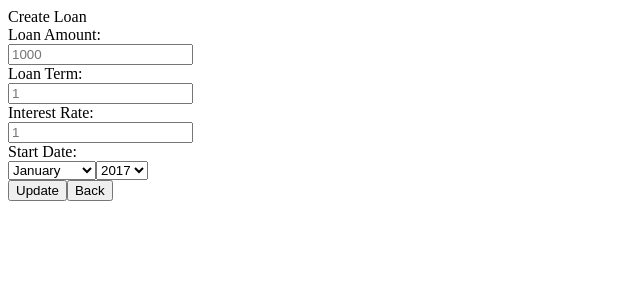
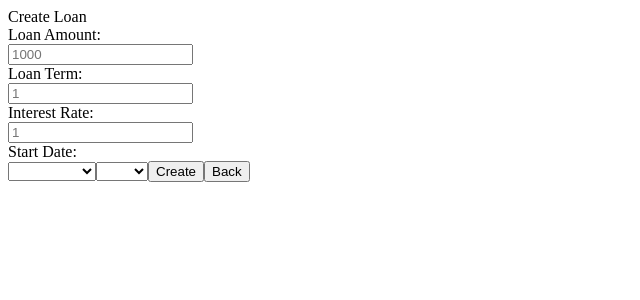
Before and after one commit to shannonssd/loan-app-frontend, a Vue app: page /new-loan in a window 1280 px wide. Shown: the top 300 px of the page, without its empty margins (0-640 px from the left). Built offline with nearby package versions, Linux system fonts and the light colour scheme.

Commit message:
Completed logic for adding, editting and deleting loans

```diff
--- a/src/components/AdvancedSearchView.vue
+++ b/src/components/AdvancedSearchView.vue
@@ -1,4 +1,5 @@
 <template>
+  <div id="advanced-search">
     <div>Advanced Search</div>
     <form>
       Loan Amount(THB)<br />
@@ -21,7 +22,7 @@
     </form>
     <button>Search</button>
     <button>Reset</button>
-  <button>Close</button>
+  </div>
 </template>
 
 <script>
--- a/src/components/EditLoanView.vue
+++ b/src/components/EditLoanView.vue
@@ -1,67 +1,110 @@
 <template>
   <div>Edit Loan</div>
   <form>
-    <label for="loan_amount">Loan Amount:</label><br />
-    <input v-model="loan_amount" placeholder="1000" /><br />
-    <label for="loan_term">Loan Term:</label><br />
-    <input v-model="loan_term" placeholder="1" /><br />
+    <label for="loan-amount">Loan Amount:</label><br />
+    <input v-model="loanAmount" placeholder="1000" required /><br />
+    <label for="loan-term">Loan Term:</label><br />
+    <input v-model="loanTerm" placeholder="1" required /><br />
     <label for="interest_rate">Interest Rate:</label><br />
-    <input v-model="interest_rate" placeholder="1" /><br />
+    <input v-model="interestRate" placeholder="1" required /><br />
     <label for="loan_date">Start Date:</label><br />
-    <select name="month" id="month">
-      <option value="January">January</option>
-      <option value="February">February</option>
-      <option value="March">March</option>
-      <option value="April">April</option>
-      <option value="May">May</option>
-      <option value="June">June</option>
-      <option value="July">July</option>
-      <option value="August">August</option>
-      <option value="September">September</option>
-      <option value="October">October</option>
-      <option value="November">November</option>
-      <option value="December">December</option>
+    <select name="month" id="month" v-model="month">
+      <option value="01">January</option>
+      <option value="02">February</option>
+      <option value="03">March</option>
+      <option value="04">April</option>
+      <option value="05">May</option>
+      <option value="06">June</option>
+      <option value="07">July</option>
+      <option value="08">August</option>
+      <option value="09">September</option>
+      <option value="10">October</option>
+      <option value="11">November</option>
+      <option value="12">December</option>
     </select>
-    <select name="year" id="year">
+    <select name="year" id="year" v-model="year">
       <option v-for="year in yearsArr" :value="year">{{ year }}</option>
     </select>
+    <button type="submit" @click="submitForm">Update</button>
   </form>
-  <button>Update</button>
   <button @click="goToHomePage">Back</button>
 </template>
 
 <script>
-// import axios from "axios";
-import { ref } from "vue";
+import axios from "axios";
+import { onMounted, ref } from "vue";
 
 export default {
-  name: "NewLoanView",
+  name: "EditLoanView",
   setup() {
-    // const loanList = ref([]);
-    // const getLoanDetails = async () => {
-    //   try {
-    //     const loanDetailsObj = await axios.get(
-    //       `${process.env.VUE_APP_BACKEND_URL}/loans/`
-    //     );
-    //     loanList.value = loanListObj.data;
-    //   } catch (err) {
-    //     console.log(err);
-    //   }
-    // };
-    // const goToForm = () => {};
+    const loanAmount = ref("");
+    const loanTerm = ref("");
+    const interestRate = ref("");
+    const month = ref("");
+    const year = ref("");
     const yearsArr = [];
-    const populateYears = () => {
+    let id = "";
+    onMounted(async () => {
       for (let i = 2017; i <= 2050; i += 1) {
         yearsArr.push(i);
       }
-    };
+
+      try {
+        let urlParams = window.location;
+        id = urlParams.pathname.split("/").slice(-1)[0];
+        console.log(id);
+        const response = await axios.get(
+          `${process.env.VUE_APP_BACKEND_URL}/loans/get-loan-data/${id}/`
+        );
+        const { loanObject } = response.data;
+        loanAmount.value = Math.trunc(loanObject.loan_amount);
+        loanTerm.value = loanObject.loan_term;
+        interestRate.value = Math.trunc(loanObject.interest_rate);
+        // console.log(DateTime.fromISO(loanObject.).toFormat("MMM yyyy"));
+        // year.value = ;
+        // month.value = ;
+      } catch (err) {
+        console.log(err);
+      }
+    });
+    console.log(id);
 
     const goToHomePage = () => {
       window.location = "/";
     };
 
-    populateYears();
-    return { yearsArr, goToHomePage };
+    const submitForm = async (e) => {
+      e.preventDefault();
+      const data = {
+        loan_amount: loanAmount.value,
+        loan_term: loanTerm.value,
+        interest_rate: interestRate.value,
+        loan_month: month.value,
+        loan_year: year.value,
+      };
+      try {
+        const response = await axios.put(
+          `${process.env.VUE_APP_BACKEND_URL}/loans/${id}/`,
+          data
+        );
+        console.log(response.data);
+        // const id = response.data;
+        window.location = `/loan-details/${id}`;
+      } catch (err) {
+        console.log(err);
+      }
+    };
+
+    return {
+      yearsArr,
+      goToHomePage,
+      submitForm,
+      loanAmount,
+      loanTerm,
+      interestRate,
+      month,
+      year,
+    };
   },
 };
 </script>
--- a/src/components/LoanDetailsView.vue
+++ b/src/components/LoanDetailsView.vue
@@ -29,7 +29,7 @@
   </div>
   <div v-for="repayment in repaymentList">
     <span>{{ repayment.payment_no }}</span> {{ " " }}
-    <span>{{ DateTime.fromISO(repayment.date).toISODate() }}</span
+    <span>{{ DateTime.fromISO(repayment.date).toFormat("MMM yyyy") }}</span
     >{{ " " }} <span>{{ Number(repayment.payment_amount).toFixed(2) }}</span>
     <span>{{ Number(repayment.prinicipal).toFixed(2) }}</span>
     {{ " " }} <span>{{ Number(repayment.interest).toFixed(2) }}</span>
--- a/src/components/NewLoanView.vue
+++ b/src/components/NewLoanView.vue
@@ -1,54 +1,48 @@
 <template>
   <div>Create Loan</div>
   <form>
-    <label for="loan_amount">Loan Amount:</label><br />
-    <input v-model="loan_amount" placeholder="1000" /><br />
-    <label for="loan_term">Loan Term:</label><br />
-    <input v-model="loan_term" placeholder="1" /><br />
+    <label for="loan-amount">Loan Amount:</label><br />
+    <input v-model="loanAmount" placeholder="1000" required /><br />
+    <label for="loan-term">Loan Term:</label><br />
+    <input v-model="loanTerm" placeholder="1" required /><br />
     <label for="interest_rate">Interest Rate:</label><br />
-    <input v-model="interest_rate" placeholder="1" /><br />
+    <input v-model="interestRate" placeholder="1" required /><br />
     <label for="loan_date">Start Date:</label><br />
-    <select name="month" id="month">
-      <option value="January">January</option>
-      <option value="February">February</option>
-      <option value="March">March</option>
-      <option value="April">April</option>
-      <option value="May">May</option>
-      <option value="June">June</option>
-      <option value="July">July</option>
-      <option value="August">August</option>
-      <option value="September">September</option>
-      <option value="October">October</option>
-      <option value="November">November</option>
-      <option value="December">December</option>
+    <select name="month" id="month" v-model="month">
+      <option value="01">January</option>
+      <option value="02">February</option>
+      <option value="03">March</option>
+      <option value="04">April</option>
+      <option value="05">May</option>
+      <option value="06">June</option>
+      <option value="07">July</option>
+      <option value="08">August</option>
+      <option value="09">September</option>
+      <option value="10">October</option>
+      <option value="11">November</option>
+      <option value="12">December</option>
     </select>
-    <select name="year" id="year">
+    <select name="year" id="year" v-model="year">
       <option v-for="year in yearsArr" :value="year">{{ year }}</option>
     </select>
+    <button type="submit" @click="submitForm">Create</button>
+    <button @click="goToHomePage">Back</button>
   </form>
-  <button>Update</button>
-  <button @click="goToHomePage">Back</button>
 </template>
 
 <script>
-// import axios from "axios";
+import axios from "axios";
 import { ref } from "vue";
 
 export default {
   name: "NewLoanView",
   setup() {
-    // const loanList = ref([]);
-    // const getLoanDetails = async () => {
-    //   try {
-    //     const loanDetailsObj = await axios.get(
-    //       `${process.env.VUE_APP_BACKEND_URL}/loans/`
-    //     );
-    //     loanList.value = loanListObj.data;
-    //   } catch (err) {
-    //     console.log(err);
-    //   }
-    // };
-    // const goToForm = () => {};
+    const loanAmount = ref("");
+    const loanTerm = ref("");
+    const interestRate = ref("");
+    const month = ref("");
+    const year = ref("");
+
     const yearsArr = [];
     const populateYears = () => {
       for (let i = 2017; i <= 2050; i += 1) {
@@ -60,8 +54,38 @@ export default {
       window.location = "/";
     };
 
+    const submitForm = async (e) => {
+      e.preventDefault();
+      const data = {
+        loan_amount: loanAmount.value,
+        loan_term: loanTerm.value,
+        interest_rate: interestRate.value,
+        loan_month: month.value,
+        loan_year: year.value,
+      };
+      try {
+        const response = await axios.post(
+          `${process.env.VUE_APP_BACKEND_URL}/loans/`,
+          data
+        );
+        const id = response.data;
+        window.location = `/loan-details/${id}`;
+      } catch (err) {
+        console.log(err);
+      }
+    };
+
     populateYears();
-    return { yearsArr, goToHomePage };
+    return {
+      yearsArr,
+      goToHomePage,
+      submitForm,
+      loanAmount,
+      loanTerm,
+      interestRate,
+      month,
+      year,
+    };
   },
 };
 </script>
--- a/src/router/index.js
+++ b/src/router/index.js
@@ -26,11 +26,6 @@ const routes = [
     name: 'loan details',
     component: LoanDetailsView
   },
-  {
-    path: '/advanced-search',
-    name: 'advanced search',
-    component: AdvancedSearchView
-  },
 ]
 
 const router = createRouter({
```
Also changed, not shown: src/components/HomeView.vue (+21 -5 lines). Lines whose indentation alone changed are shown as unchanged.
